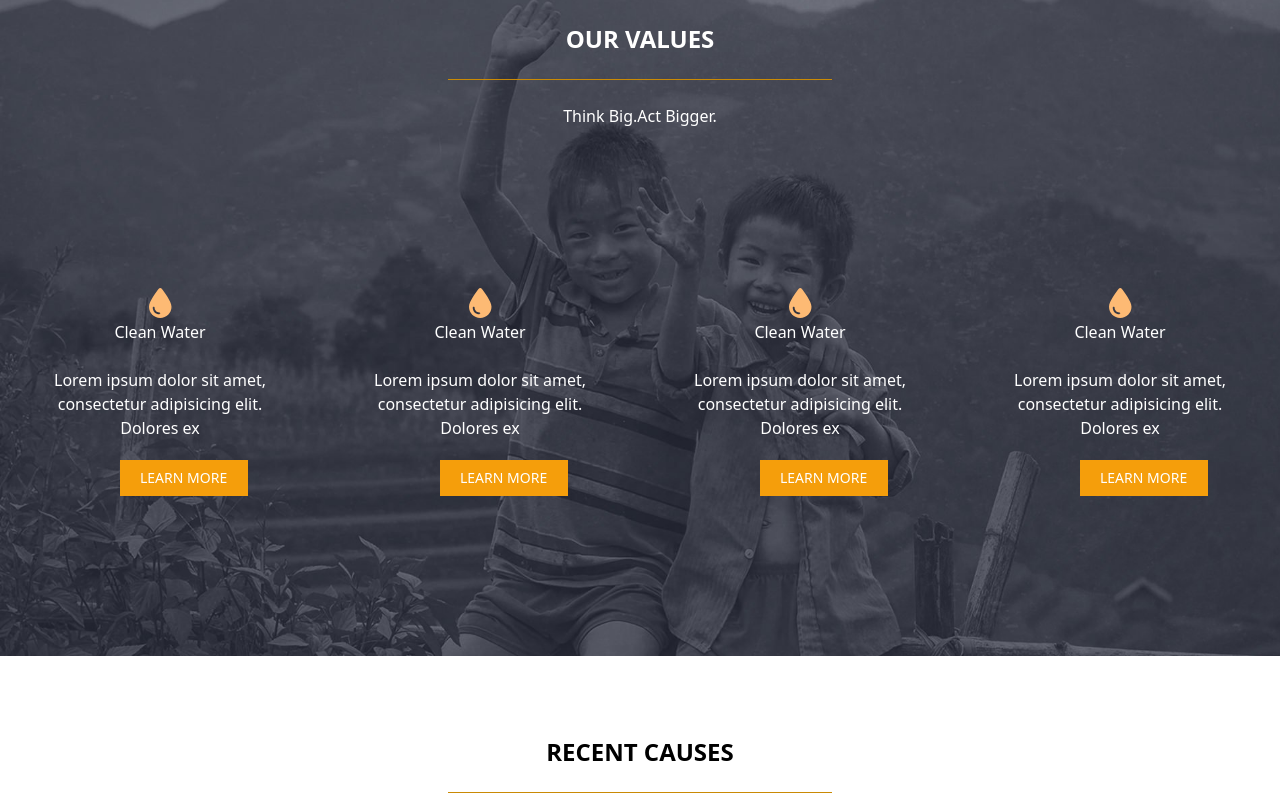
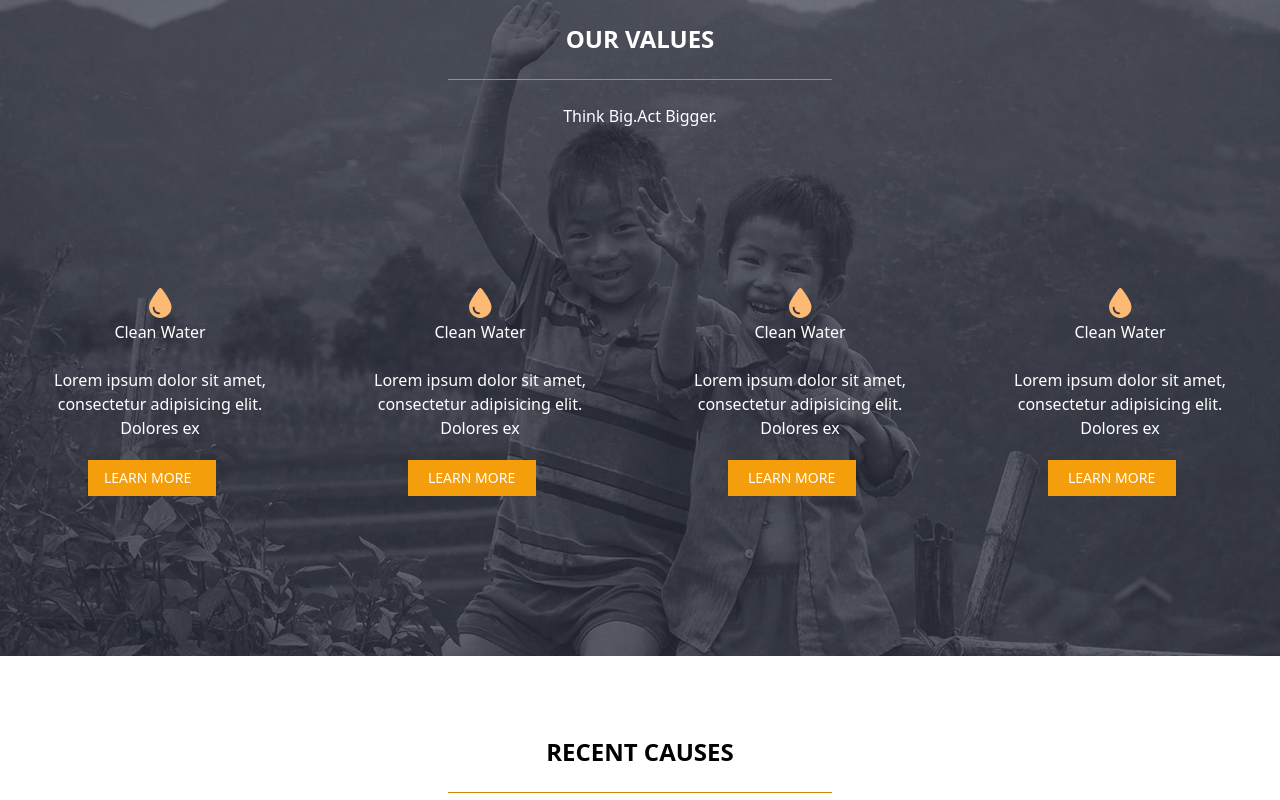
Before and after one commit to gabrielebaglioni/proj-html-vuejs, a Vue app: page / in a window 1280 px wide. Shown: the part 1340-2140 px from the top of the page. Built offline with nearby package versions, Linux system fonts and the light colour scheme.

Commit message:
static version done

```diff
--- a/src/components/Blocks/BaseFooter.vue
+++ b/src/components/Blocks/BaseFooter.vue
@@ -1,14 +1,16 @@
 <template>
   <footer>
    <Section1FooterVue/>
+   <Section2FooterVue/>
   </footer>
 </template>
 
 <script>
 import Section1FooterVue from '../Commons/FooterCommon/Section1Footer.vue';
+import Section2FooterVue from '../Commons/FooterCommon/Section2Footer.vue';
 export default {
     name: "BaseFooter",
-    components: { Section1FooterVue }
+    components: { Section1FooterVue, Section2FooterVue }
 }
 </script>
 
--- /dev/null
+++ b/src/components/Commons/FooterCommon/Section2Footer.vue
@@ -0,0 +1,24 @@
+<template>
+  <div class="w-full flex justify-center items-center py-4 text-center bg-slate-200 ">
+   <div>
+     <h6 class="text-slate-400 text-xs font-extralight">COPYRIGHT 2012 - 2020 AVADA THEME SICE THEN FUSION | ALL RIGHTS RESERVE | POWER BY FRANK</h6>
+     <div class="px-5">
+         <a href="#" class="fa fa-facebook"></a>
+         <a href="#" class="fa fa-facebook"></a>
+         <a href="#" class="fa fa-facebook"></a>
+         <a href="#" class="fa fa-facebook"></a>
+     </div>
+
+   </div>
+  </div>
+</template>
+
+<script>
+export default {
+ name: 'Section2Footer'
+}
+</script>
+
+<style lang="scss" scoped>
+
+</style>
--- a/src/components/Commons/MainCommons/Section2Main.vue
+++ b/src/components/Commons/MainCommons/Section2Main.vue
@@ -10,7 +10,21 @@
           </div>
 
         </div>
-        <div class="w-full flex text-center">
+        <div class="w-full flex text-center justify-center">
+            <div class="w-1/4  text-white py-40 px-10 " >
+               <div class="text-center">
+                  <span class=""><i class="fa-solid fa-droplet text-orange-300 text-3xl "></i></span>
+               </div>
+               <div class="pb-6">
+                  <h5>Clean Water</h5>
+               </div>
+               <div class="font-extralight pb-5">
+                  <p>Lorem ipsum dolor sit amet, consectetur adipisicing elit. Dolores ex </p>
+               </div>
+               <div class=" flex py-2 px-4 w-32 cursor-pointer bg-amber-500 text-white text-center ml-12">
+                  <button class="text-sm ">LEARN MORE</button>
+               </div>
+            </div>
             <div class="w-1/4  text-white py-40 px-10 " >
                <div>
                   <span class=""><i class="fa-solid fa-droplet text-orange-300 text-3xl "></i></span>
@@ -21,7 +35,7 @@
                <div class="font-extralight pb-5">
                   <p>Lorem ipsum dolor sit amet, consectetur adipisicing elit. Dolores ex </p>
                </div>
-               <div class=" flex py-2 px-4 w-32 cursor-pointer bg-amber-500 text-white text-center ml-20">
+               <div class=" flex py-2 px-4 w-32 cursor-pointer bg-amber-500 text-white text-center ml-12">
                   <button class="text-sm ml-1">LEARN MORE</button>
                </div>
             </div>
@@ -35,7 +49,7 @@
                <div class="font-extralight pb-5">
                   <p>Lorem ipsum dolor sit amet, consectetur adipisicing elit. Dolores ex </p>
                </div>
-               <div class=" flex py-2 px-4 w-32 cursor-pointer bg-amber-500 text-white text-center ml-20">
+               <div class=" flex py-2 px-4 w-32 cursor-pointer bg-amber-500 text-white text-center ml-12">
                   <button class="text-sm ml-1">LEARN MORE</button>
                </div>
             </div>
@@ -49,21 +63,7 @@
                <div class="font-extralight pb-5">
                   <p>Lorem ipsum dolor sit amet, consectetur adipisicing elit. Dolores ex </p>
                </div>
-               <div class=" flex py-2 px-4 w-32 cursor-pointer bg-amber-500 text-white text-center ml-20">
-                  <button class="text-sm ml-1">LEARN MORE</button>
-               </div>
-            </div>
-            <div class="w-1/4  text-white py-40 px-10 " >
-               <div>
-                  <span class=""><i class="fa-solid fa-droplet text-orange-300 text-3xl "></i></span>
-               </div>
-               <div class="pb-6">
-                  <h5>Clean Water</h5>
-               </div>
-               <div class="font-extralight pb-5">
-                  <p>Lorem ipsum dolor sit amet, consectetur adipisicing elit. Dolores ex </p>
-               </div>
-               <div class=" flex py-2 px-4 w-32 cursor-pointer bg-amber-500 text-white text-center ml-20">
+               <div class=" flex py-2 px-4 w-32 cursor-pointer bg-amber-500 text-white text-center ml-12">
                   <button class="text-sm ml-1">LEARN MORE</button>
                </div>
             </div>
```
